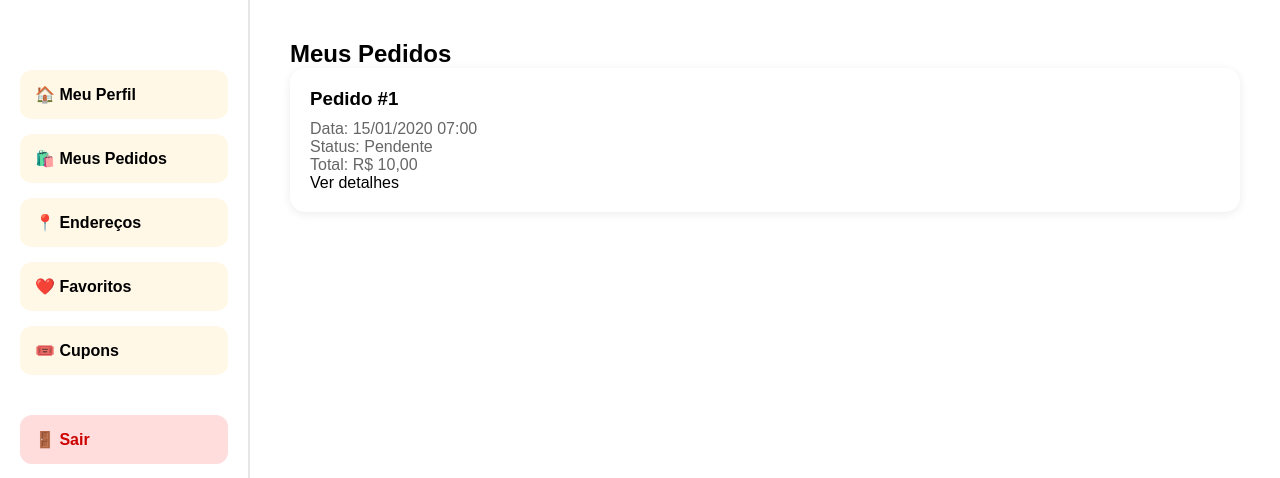
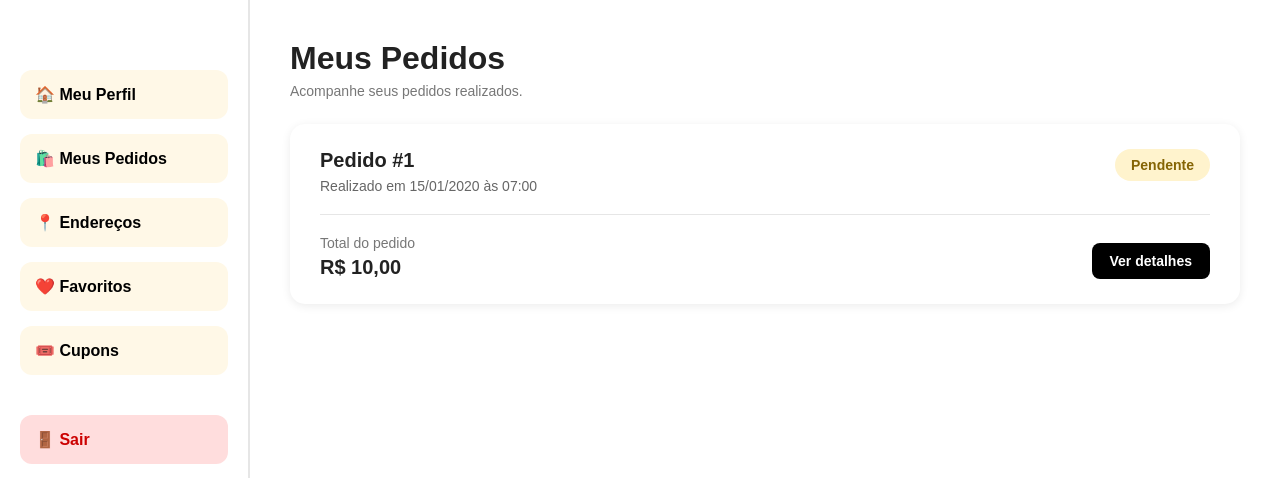
Before and after one commit to FabricioAvelar/pedeaio, a Django app: template apps/usuarios/templates/privado/meus_pedidos.html in a window 1280 px wide. Shown: the part 161-639 px from the top of the page. Run offline with Django 5.2, Linux system fonts and the light colour scheme; the template is opened without the code that fills it: values that come from a table or form of the project are taken from there, others are empty; tables that the repository leaves empty hold one stand-in row (values such as "Sample post").

Commit message:
Estiliza meus_pedidos.html

```diff
--- a/apps/usuarios/templates/privado/meus_pedidos.html
+++ b/apps/usuarios/templates/privado/meus_pedidos.html
@@ -50,7 +50,12 @@ Meus Pedidos
 
         <section class="pedidos">
 
+    <div class="pedidos-cabecalho">
+        <div>
             <h1>Meus Pedidos</h1>
+            <p>Acompanhe seus pedidos realizados.</p>
+        </div>
+    </div>
 
     {% if pedidos %}
 
@@ -58,24 +63,43 @@ Meus Pedidos
 
             <div class="pedido-card">
 
+                <div class="pedido-card-topo">
+
+                    <div>
                         <h3>Pedido #{{ pedido.id }}</h3>
 
-                        <p>
-                            Data:
-                            {{ pedido.criado_em|date:"d/m/Y H:i" }}
+                        <p class="pedido-data">
+                            Realizado em
+                            {{ pedido.criado_em|date:"d/m/Y" }}
+                            às
+                            {{ pedido.criado_em|date:"H:i" }}
                         </p>
+                    </div>
 
-                        <p>
-                            Status:
+                    <span class="pedido-status">
                         {{ pedido.get_status_display }}
-                        </p>
+                    </span>
 
-                        <p>
-                            Total:
+                </div>
+
+                <div class="pedido-card-rodape">
+
+                    <div class="pedido-card-total">
+                        <span>Total do pedido</span>
+
+                        <strong>
                             R$ {{ pedido.valor_total }}
-                        </p>
+                        </strong>
+                    </div>
 
-                        <a href="{% url 'pedido_detalhes' pedido.id %}">Ver detalhes</a>
+                    <a
+                        href="{% url 'pedido_detalhes' pedido.id %}"
+                        class="btn-detalhes"
+                    >
+                        Ver detalhes
+                    </a>
+
+                </div>
 
             </div>
 
@@ -83,13 +107,15 @@ Meus Pedidos
 
     {% else %}
 
-                <div class="pedido-card">
+        <div class="pedido-card pedido-vazio">
+
             <h3>Nenhum pedido encontrado.</h3>
 
             <p>
                 Quando você realizar uma compra,
                 ela aparecerá aqui.
             </p>
+
         </div>
 
     {% endif %}
--- a/static/style/perfil.css
+++ b/static/style/perfil.css
@@ -445,3 +445,100 @@ a{
 .voltar-pedidos:hover{
     transform: translateX(-4px);
 }
+
+/* HISTÓRICO DE PEDIDOS */
+
+.pedidos{
+    max-width: 1000px;
+    margin: 0 auto;
+}
+
+.pedidos-cabecalho{
+    margin-bottom: 25px;
+}
+
+.pedidos-cabecalho h1{
+    font-size: 32px;
+    color: #222;
+    margin-bottom: 6px;
+}
+
+.pedidos-cabecalho p{
+    color: #777;
+    font-size: 14px;
+}
+
+.pedido-card{
+    background-color: #fff;
+    padding: 25px 30px;
+    border-radius: 15px;
+    margin-bottom: 20px;
+    box-shadow: 0 2px 10px rgba(0,0,0,0.08);
+}
+
+.pedido-card-topo{
+    display: flex;
+    justify-content: space-between;
+    align-items: flex-start;
+    gap: 20px;
+    padding-bottom: 20px;
+    border-bottom: 1px solid #e6e6e6;
+}
+
+.pedido-card-topo h3{
+    margin-bottom: 6px;
+    color: #222;
+    font-size: 20px;
+}
+
+.pedido-card-rodape{
+    display: flex;
+    justify-content: space-between;
+    align-items: flex-end;
+    padding-top: 20px;
+}
+
+.pedido-card-total{
+    display: flex;
+    flex-direction: column;
+    gap: 5px;
+}
+
+.pedido-card-total span{
+    color: #777;
+    font-size: 14px;
+}
+
+.pedido-card-total strong{
+    font-size: 20px;
+    color: #222;
+}
+
+.btn-detalhes{
+    display: inline-block;
+    background-color: #000;
+    color: #fff;
+    padding: 10px 18px;
+    border-radius: 8px;
+    font-weight: 600;
+    font-size: 14px;
+    transition: 0.2s;
+}
+
+.btn-detalhes:hover{
+    background-color: #222;
+    transform: translateY(-2px);
+}
+
+.pedido-vazio{
+    text-align: center;
+    padding: 40px;
+}
+
+.pedido-vazio h3{
+    margin-bottom: 8px;
+}
+
+.pedido-vazio p{
+    color: #777;
+}
```
Lines whose indentation alone changed are shown as unchanged.
